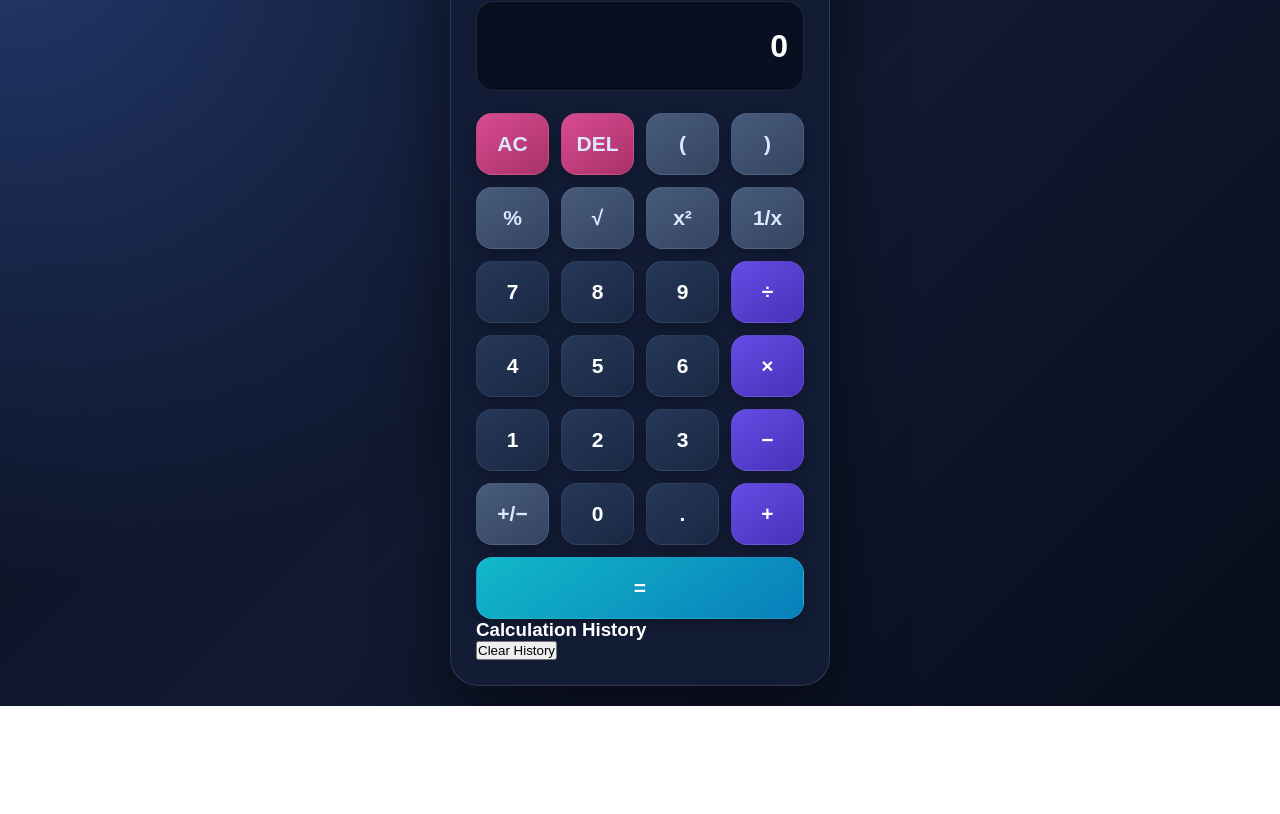
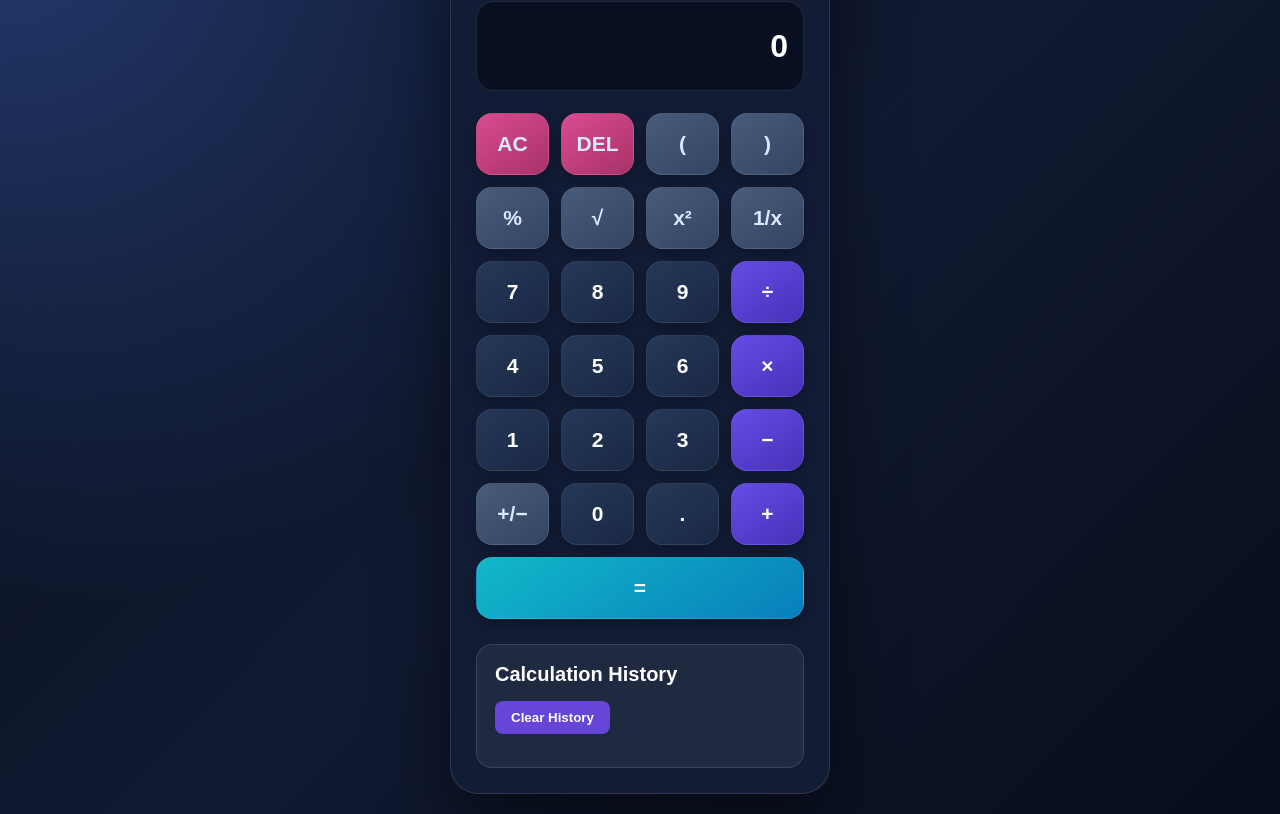
Before and after one commit to saim-app/calculator-app, a plain HTML site: page index.html in a window 1280 px wide. Shown: the part 94-908 px from the top of the page. Before the commit the page ends 800 px from the top, so only its background shows below. Drawn offline with Linux system fonts and the light colour scheme.

Commit message:
Update style.css
Signed-off-by: saim-app <fatokhan295@gmail.com>

```diff
--- a/style.css
+++ b/style.css
@@ -106,3 +106,92 @@ body {
     height: 58px;
   }
 }
+
+/* Calculation History */
+.history {
+  margin-top: 25px;
+  padding: 18px;
+  background: rgba(255, 255, 255, 0.06);
+  border: 1px solid rgba(255, 255, 255, 0.12);
+  border-radius: 16px;
+  color: #ffffff;
+}
+
+.history h3 {
+  margin: 0 0 15px;
+  font-size: 20px;
+  color: #ffffff;
+}
+
+#clearHistory {
+  padding: 9px 16px;
+  border: none;
+  border-radius: 8px;
+  background: #6546d7;
+  color: white;
+  font-weight: bold;
+  cursor: pointer;
+}
+
+#historyList {
+  margin: 15px 0 0;
+  padding-left: 22px;
+}
+
+#historyList li {
+  padding: 9px 5px;
+  border-bottom: 1px solid rgba(255, 255, 255, 0.12);
+  color: #d8d9ff;
+  font-size: 15px;
+  overflow-wrap: anywhere;
+}
+
+/* Calculation History */
+.history {
+  margin-top: 25px;
+  padding: 18px;
+  background: rgba(255, 255, 255, 0.06);
+  border: 1px solid rgba(255, 255, 255, 0.12);
+  border-radius: 16px;
+  color: #ffffff;
+}
+
+
+/* Calculation History */
+.history {
+  margin-top: 25px;
+  padding: 18px;
+  background: rgba(255, 255, 255, 0.06);
+  border: 1px solid rgba(255, 255, 255, 0.12);
+  border-radius: 16px;
+  color: #ffffff;
+}
+
+.history h3 {
+  margin: 0 0 15px;
+  font-size: 20px;
+  color: #ffffff;
+}
+
+#clearHistory {
+  padding: 9px 16px;
+  border: none;
+  border-radius: 8px;
+  background: #6546d7;
+  color: white;
+  font-weight: bold;
+  cursor: pointer;
+}
+
+#historyList {
+  margin: 15px 0 0;
+  padding-left: 22px;
+}
+
+#historyList li {
+  padding: 9px 5px;
+  border-bottom: 1px solid rgba(255, 255, 255, 0.12);
+  color: #d8d9ff;
+  font-size: 15px;
+  overflow-wrap: anywhere;
+}
```
